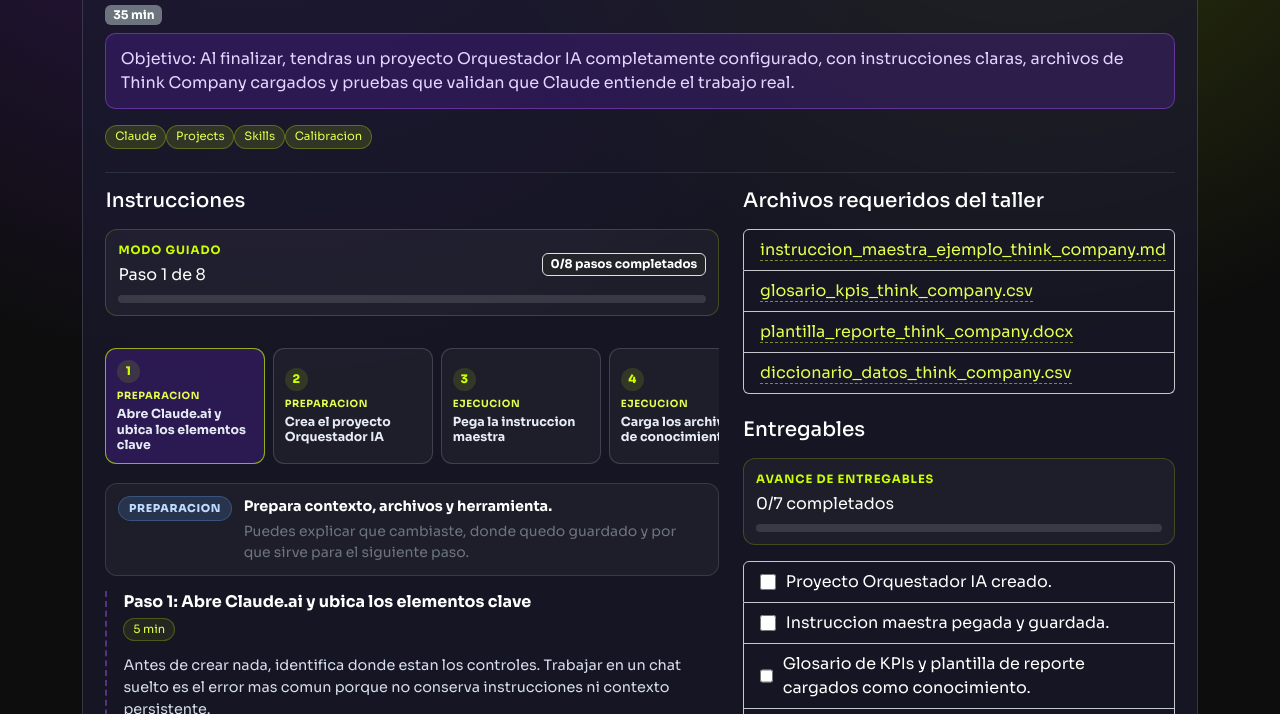
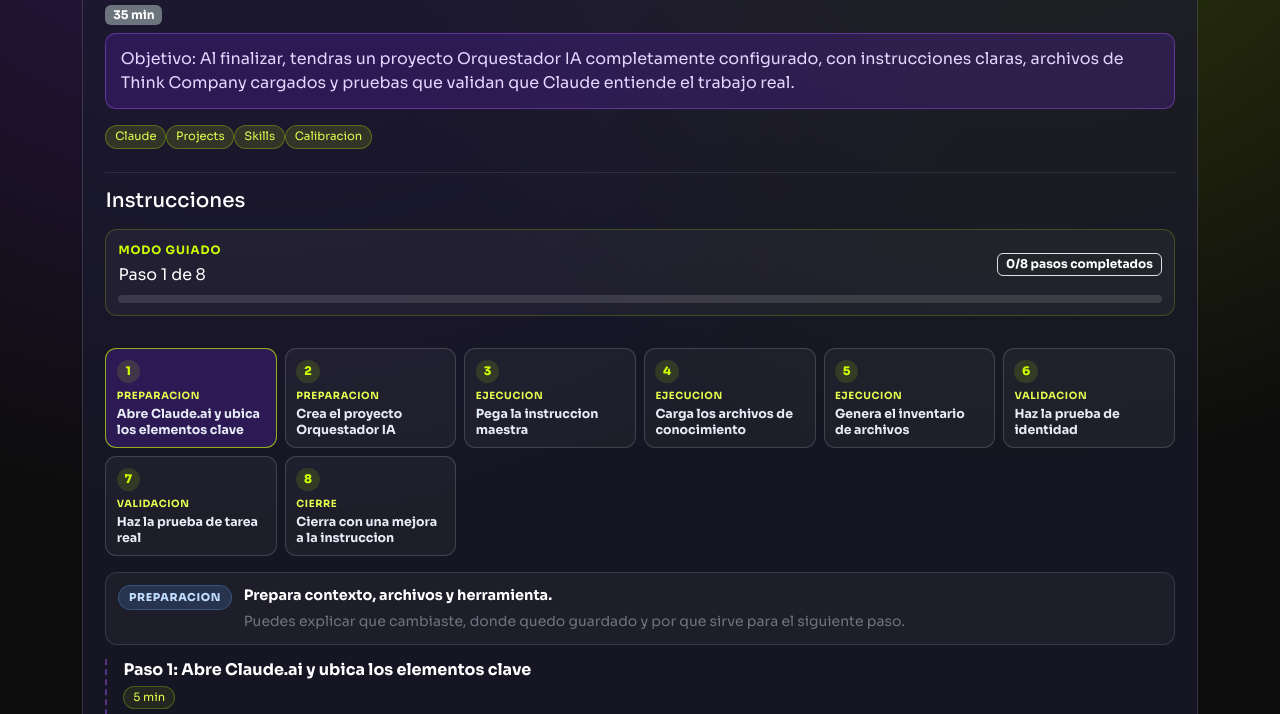
Before and after one commit to Oscar-codes/massterclass_claude, a website: page pages/practica-1.html in a window 1280 px wide. Shown: the part 235-949 px from the top of the page. Drawn offline with nearby package versions, Linux system fonts and the light colour scheme.

Commit message:
Reordena layout de practicas y expande modo guiado

```diff
--- a/assets/css/site.css
+++ b/assets/css/site.css
@@ -413,14 +413,14 @@
 }
 
 .k-guided-stepper {
-  display: flex;
+  display: grid;
+  grid-template-columns: repeat(auto-fit, minmax(170px, 1fr));
   gap: 0.5rem;
-  overflow-x: auto;
-  padding-bottom: 0.2rem;
 }
 
 .k-guided-step-btn {
-  min-width: 10rem;
+  min-width: 0;
+  width: 100%;
   border: 1px solid rgba(255, 255, 255, 0.16);
   border-radius: 0.7rem;
   background: rgba(255, 255, 255, 0.04);
--- a/pages/practica-1.html
+++ b/pages/practica-1.html
@@ -37,7 +37,7 @@
         <hr class="border-secondary">
 
         <div class="row g-4">
-          <div class="col-lg-7">
+          <div class="col-12">
             <h2 class="h5 mb-3">Instrucciones</h2>
             <div id="practiceSteps"></div>
             <section id="practicePromptSection">
@@ -45,11 +45,17 @@
               <div id="practicePrompts"></div>
             </section>
           </div>
-          <div class="col-lg-5">
-            <h2 class="h5 mb-3">Archivos requeridos del taller</h2>
-            <ul id="practiceResources" class="list-group mb-4"></ul>
-            <h2 class="h5 mb-3">Entregables</h2>
-            <ul id="practiceDeliverables" class="list-group"></ul>
+          <div class="col-12">
+            <div class="row g-4">
+              <div class="col-xl-6">
+                <h2 class="h5 mb-3">Archivos requeridos del taller</h2>
+                <ul id="practiceResources" class="list-group mb-0"></ul>
+              </div>
+              <div class="col-xl-6">
+                <h2 class="h5 mb-3">Entregables</h2>
+                <ul id="practiceDeliverables" class="list-group"></ul>
+              </div>
+            </div>
           </div>
         </div>
       </article>
```
Also changed, not shown: pages/practica-2.html (+12 -6 lines), pages/practica-3.html (+12 -6 lines), pages/practica-4.html (+12 -6 lines).
